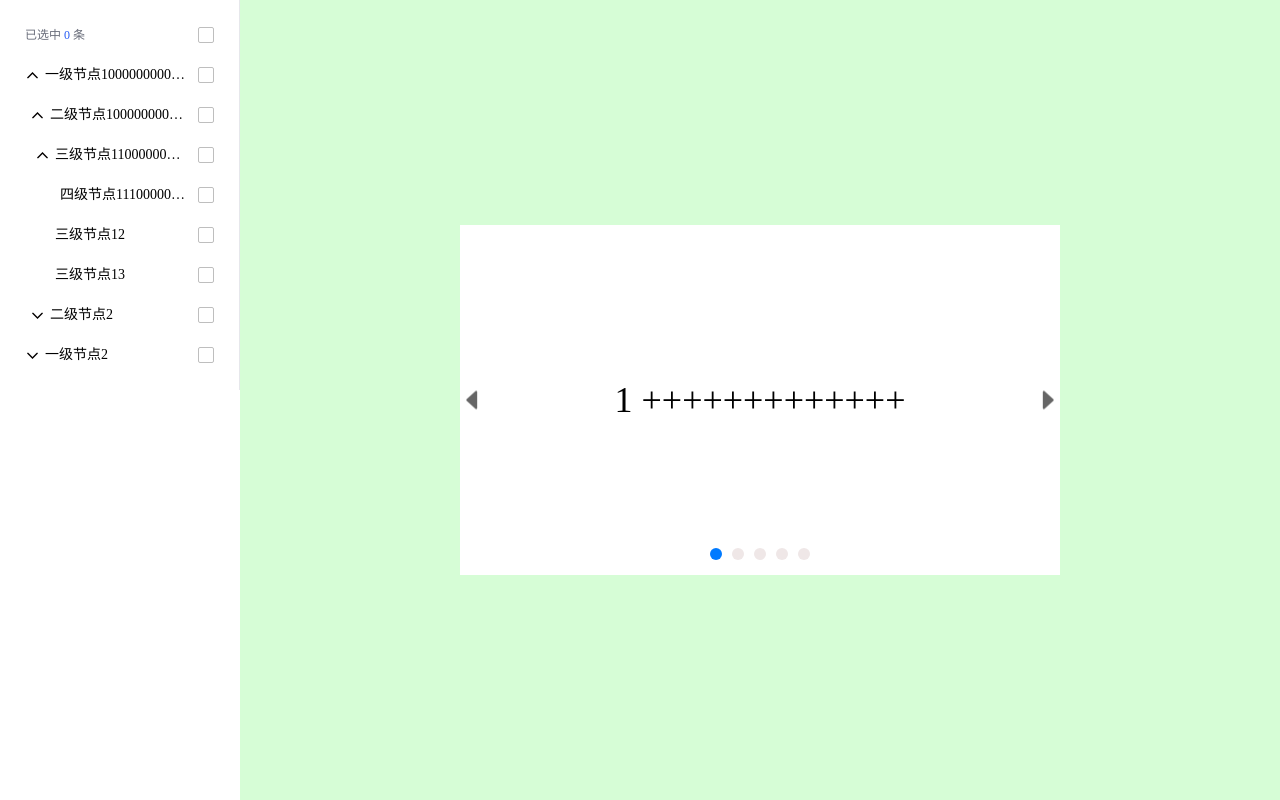
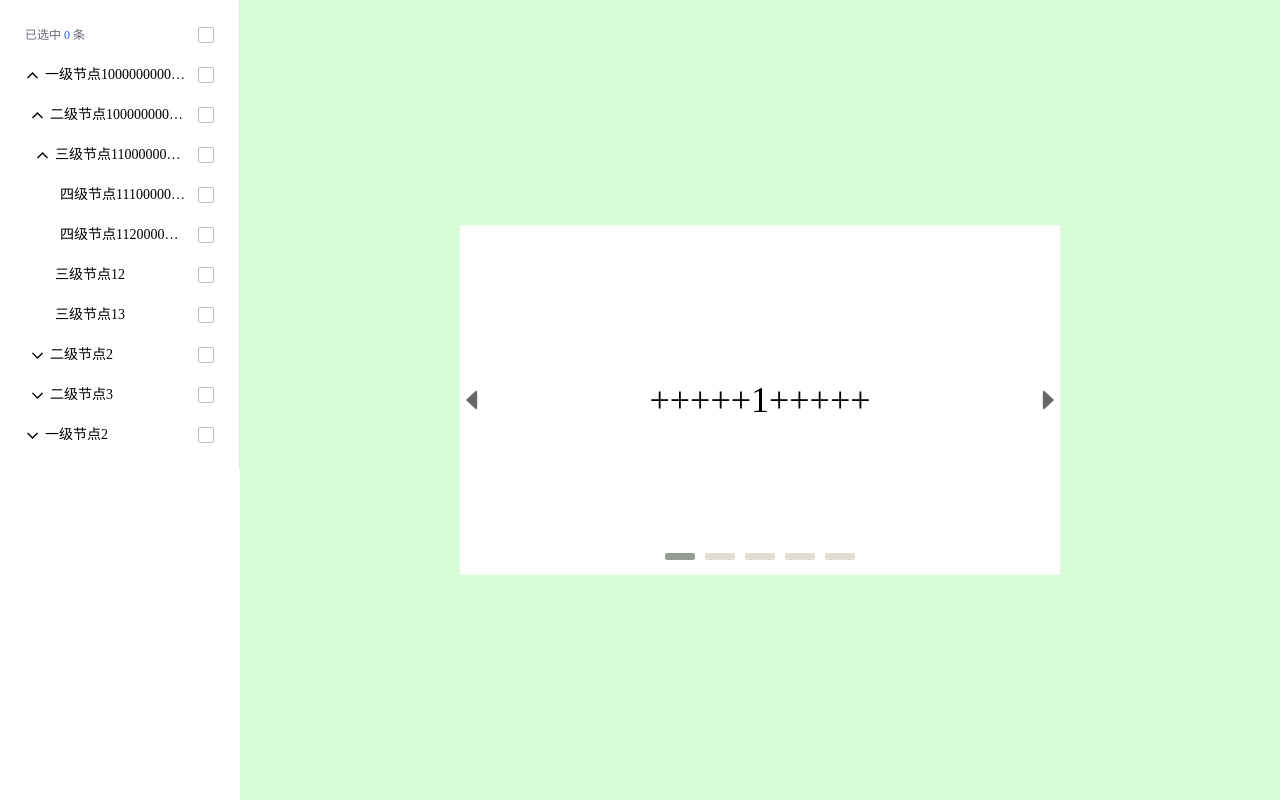
Before and after one commit to wanghaozz7/Component-library, a Vue app: page / in a window 1280 px wide. Built offline with nearby package versions, Linux system fonts and the light colour scheme.

Commit message:
修复了sideBar的折叠bug 完成了carousel的开发

```diff
--- /dev/null
+++ b/src/components/carousel/components/carouselItem/index.vue
@@ -0,0 +1,17 @@
+<template>
+  <div class="carousel-item">
+    <slot></slot>
+  </div>
+</template>
+
+<style>
+/* 穿透全局样式，因为循环需要生成前后的元素，scope会限制作用域 */
+.carousel-item {
+  width: 100%;
+  height: 100%;
+  flex-shrink: 0;
+  display: flex;
+  justify-content: center;
+  align-items: center;
+}
+</style>
--- a/src/components/carousel/components/indicatorGroup/components/rectangle/index.vue
+++ b/src/components/carousel/components/indicatorGroup/components/rectangle/index.vue
@@ -1,5 +1,32 @@
-<template></template>
+<template>
+  <div class="rectangle" :class="{ actived: isActive }" />
+</template>
 
-<script setup name="rectangle"></script>
+<script setup name="rectangle">
+const props = defineProps({
+  isActive: {
+    type: Boolean,
+    default: false,
+  },
+});
+</script>
 
-<style scoped lang="less"></style>
+<style scoped lang="less">
+.rectangle {
+  width: 30px;
+  height: 7px;
+  background-color: #e3ddd3;
+  margin: 0 5px;
+  border-radius: 2px;
+  transition: all 0.5s;
+  cursor: pointer;
+
+  &:hover {
+    background-color: #a7aba4;
+  }
+}
+
+.actived {
+  background-color: #969c92;
+}
+</style>
--- a/src/components/carousel/components/indicatorGroup/index.vue
+++ b/src/components/carousel/components/indicatorGroup/index.vue
@@ -1,13 +1,25 @@
 <template>
   <div class="indicator-group">
-    <div v-for="idx in indicatorCount" :key="idx" @click="handleClick(idx)">
-      <dot :isActive="idx === activeIdx" />
+    <div v-for="idx in indicatorCount" :key="idx">
+      <dot
+        :isActive="idx === activeIdx"
+        @click="handleClick(idx)"
+        @mouseenter="handleMouseenter(idx)"
+        v-if="indicatorType === 'dot'"
+      />
+      <rectangle
+        :isActive="idx === activeIdx"
+        @click="handleClick(idx)"
+        @mouseenter="handleMouseenter(idx)"
+        v-if="indicatorType === 'rectangle'"
+      />
     </div>
   </div>
 </template>
 
 <script setup name="indicatorGroup">
 import dot from "./components/dot/index.vue";
+import rectangle from "./components/rectangle/index.vue";
 
 const props = defineProps({
   // 个数
@@ -20,12 +32,26 @@ const props = defineProps({
     type: Number,
     default: 0,
   },
+  // 触发方式 (hover,click)
+  trigger: {
+    type: String,
+    default: "hover",
+  },
+  // 指示器类型 (dot,rectangle)
+  indicatorType: {
+    type: String,
+    default: "dot",
+  },
 });
 
 const emit = defineEmits(["change"]);
 
 const handleClick = (idx) => {
-  emit("change", idx);
+  if (props.trigger === "click") emit("change", idx);
+};
+
+const handleMouseenter = (idx) => {
+  if (props.trigger === "hover") emit("change", idx);
 };
 </script>
 
--- a/src/components/carousel/index.vue
+++ b/src/components/carousel/index.vue
@@ -1,7 +1,11 @@
 <template>
-  <div id="carousel">
+  <div
+    id="carousel"
+    @mouseenter="handleMouseEnter"
+    @mouseleave="handleMouseLeave"
+  >
     <div class="carousel-body" :style="{ left: offset + 'px' }">
-      <div class="carousel-item" v-for="item in 5" :key="item">
+      <!-- <div class="carousel-item" v-for="item in 5" :key="item">
         <div
           style="
             display: flex;
@@ -13,19 +17,22 @@
         >
           {{ item }} +++++++++++++
         </div>
-      </div>
+      </div> -->
+      <slot> </slot>
     </div>
     <arrowGroup @goForward="handleGoForward" @goBack="handleGoBack" />
     <indicatorGroup
       :indicatorCount="itemCount"
       :activeIdx="curIdx"
+      :trigger="trigger"
+      :indicatorType="indicatorType"
       @change="handleChange"
     />
   </div>
 </template>
 
 <script setup name="carousel">
-import { ref, onMounted } from "vue";
+import { ref, onMounted, onUnmounted } from "vue";
 
 import arrowGroup from "./components/arrowGroup/index.vue";
 import indicatorGroup from "./components/indicatorGroup/index.vue";
@@ -36,7 +43,17 @@ const props = defineProps({
     type: Boolean,
     default: true,
   },
-  // 滚动一次的延迟
+  // 是否自动滚动
+  autoRolling: {
+    type: Boolean,
+    default: true,
+  },
+  // 自动滚动间隔
+  interval: {
+    type: Number,
+    default: 3000,
+  },
+  // 滚动一次的延迟 (ms)
   delay: {
     type: Number,
     default: 250,
@@ -45,6 +62,26 @@ const props = defineProps({
   frame: {
     type: Number,
     default: 50,
+  },
+  // 触发方式 (hover,click)
+  trigger: {
+    type: String,
+    default: "hover",
+  },
+  // 箭头显示方式 (hover,none,always)
+  showArrow: {
+    type: String,
+    default: "hover",
+  },
+  // 指示器显示方式 (inside,outside,none)
+  showIndicator: {
+    type: String,
+    default: "inside",
+  },
+  // 指示器类型 (dot,rectangle)
+  indicatorType: {
+    type: String,
+    default: "dot",
   },
 });
 
@@ -60,10 +97,10 @@ let itemCount;
 let carouselWidth;
 // 定时器的间隔
 const interval = props.delay / props.frame;
-
-const shouldMove = () => {
-  return !isMoving.value;
-};
+// 自动滚动定时器
+let autoRollingInterval = null;
+// 存储定时器的沙漏实现定时器的开始和暂停
+let hourglass = 0;
 
 const getOffsetByIdx = (idx) => {
   return Math.abs(idx * carouselWidth) * -1;
@@ -90,22 +127,12 @@ const preCirculation = () => {
   carousel_body.innerHTML = el;
 
   // 重置下标范围   curIdx:1 ~ itemCount+1    偏移量范围 offset:carouselWidth*-1 ~ itemCount*carouselWidth*-1
-  // 默认偏移量更改
-  offset.value = carouselWidth * -1;
-  // 默认下标更改
-  curIdx.value = 1;
-};
-
-const handleGoForward = () => {
-  renderMove(curIdx.value + 1);
-};
-
-const handleGoBack = () => {
-  renderMove(curIdx.value - 1);
+  offset.value = carouselWidth * -1; // 默认偏移量更改
+  curIdx.value = 1; // 默认下标更改
 };
 
 const renderMove = (targetIdx) => {
-  if (!shouldMove()) return;
+  if (isMoving.value) return;
   isMoving.value = true;
   const dif = Math.abs(curIdx.value - targetIdx);
   if (dif === 1) {
@@ -113,7 +140,22 @@ const renderMove = (targetIdx) => {
     const targetOffset = getOffsetByIdx(targetIdx);
     const offsetDif = targetOffset - offset.value;
     const step = Math.ceil(offsetDif / props.frame);
-    moveAnimate(step, targetOffset, targetIdx);
+    const callBack = function () {
+      offset.value = targetOffset;
+      curIdx.value = targetIdx;
+      if (props.circular) {
+        if (targetIdx === itemCount + 1) {
+          // 循环滚动超出范围
+          curIdx.value = 1;
+          offset.value = getOffsetByIdx(curIdx.value);
+        } else if (targetIdx === 0) {
+          curIdx.value = itemCount;
+          offset.value = getOffsetByIdx(curIdx.value);
+        }
+      }
+      isMoving.value = false;
+    };
+    moveAnimate(step, targetOffset, targetIdx, callBack);
   } else {
     // 跳跃滚动
     // 两个idx的差值大于等于1 代表至少中间有一块 滚动时将两个idx之间的块全部隐藏(与循环同理,使我们的闪现不被看出来)
@@ -132,10 +174,7 @@ const renderMove = (targetIdx) => {
       lastIdx = l + 1;
     }
     // 将之间的内容隐藏
-    for (let i = l + 1; i < r; i++) {
-      console.log("i,item", i, carousel_item[i].style);
-      carousel_item[i].style.opacity = 0;
-    }
+    for (let i = l + 1; i < r; i++) carousel_item[i].style.opacity = 0;
     // 执行第一次滚动 到达第一个隐藏块
     const firstOffset = getOffsetByIdx(firstIdx);
     const fitstOffsetDif = firstOffset - offset.value;
@@ -143,9 +182,7 @@ const renderMove = (targetIdx) => {
     const callBack = function () {
       // 执行完毕后闪现到最后一个隐藏块
       const lastOffset = getOffsetByIdx(lastIdx);
-      // 闪现
       offset.value = lastOffset;
-      curIdx.value = lastIdx;
 
       // 从最后一个隐藏块到目标块
       const targetOffset = getOffsetByIdx(targetIdx);
@@ -154,10 +191,20 @@ const renderMove = (targetIdx) => {
       const innerCallBack = function () {
         // 到达目标块后将隐藏的内容显示
         const carousel_item = document.querySelectorAll(".carousel-item");
-        for (let i = l + 1; i < r; i++) {
-          console.log("i,item", i, carousel_item[i].style);
-          carousel_item[i].style.opacity = 1;
+        for (let i = l + 1; i < r; i++) carousel_item[i].style.opacity = 1;
+        offset.value = targetOffset;
+        curIdx.value = targetIdx;
+        if (props.circular) {
+          if (targetIdx === itemCount + 1) {
+            // 循环滚动超出范围
+            curIdx.value = 1;
+            offset.value = getOffsetByIdx(curIdx.value);
+          } else if (targetIdx === 0) {
+            curIdx.value = itemCount;
+            offset.value = getOffsetByIdx(curIdx.value);
+          }
         }
+        isMoving.value = false;
       };
       moveAnimate(step, targetOffset, targetIdx, innerCallBack);
     };
@@ -167,38 +214,87 @@ const renderMove = (targetIdx) => {
 
 const moveAnimate = (step, targetOffset, targetIdx, callBack = () => {}) => {
   offset.value += step;
-  // 到达终点
+  // 到达终点 => 处理状态
   if (
     (step > 0 && offset.value >= targetOffset) ||
     (step < 0 && offset.value <= targetOffset)
   ) {
-    // 滚动后的固定操作 对齐offset、更新下标、更新移动状态、将值重置在合理范围内  之后执行回调
-    offset.value = targetOffset;
-    curIdx.value = targetIdx;
-    isMoving.value = false;
-    if (props.circular) {
-      if (targetIdx === itemCount + 1) {
-        // 循环滚动超出范围
-        curIdx.value = 1;
-        offset.value = getOffsetByIdx(curIdx.value);
-      } else if (targetIdx === 0) {
-        curIdx.value = itemCount;
-        offset.value = getOffsetByIdx(curIdx.value);
-      }
-    }
+    // 执行回调
     callBack();
     return;
   }
-  // 未到达终点 => 相同间隔执行动画
+  // 未到达终点 => 继续滚动
   setTimeout(() => {
     moveAnimate(step, targetOffset, targetIdx, callBack);
   }, interval);
 };
 
-const handleChange = (idx) => {
-  console.log("handleChange", idx);
-  renderMove(idx);
+const intervalGoForward = () => {
+  // 判断元素是否在可视范围内和浏览器是否休眠
+  if (webIsActive() || isInViePortOfOne(carousel)) {
+    // 将时间间隔分为10份,当第十次时触发滚动并清除沙子 通过沙漏中的沙子实现计时器的暂停和继续
+    hourglass += props.interval / 10;
+    if (hourglass === props.interval) {
+      handleGoForward();
+      hourglass = 0;
+    }
+  }
 };
+
+const setAutoRollingInterval = () => {
+  if (props.autoRolling && autoRollingInterval === null) {
+    autoRollingInterval = setInterval(() => {
+      intervalGoForward();
+    }, props.interval / 10);
+  }
+};
+
+const clearAutoRollingInterval = () => {
+  if (props.autoRolling && autoRollingInterval !== null) {
+    window.clearInterval(autoRollingInterval);
+    autoRollingInterval = null;
+  }
+};
+
+// 浏览器是否休眠
+const webIsActive = () => {
+  let bowhidden =
+    "hidden" in document
+      ? "hidden"
+      : "webkithidden" in document
+      ? "webkithidden"
+      : "mozhidden" in document
+      ? "mozhidden"
+      : null;
+  let vibchage =
+    "visibilitychange" || "webkitvisibilitychange" || "mozvisibilitychange";
+  document.addEventListener(vibchage, function () {
+    if (!document[bowhidden]) return true;
+    else return false;
+  });
+};
+
+// 元素是否处于可视区域内
+const isInViePortOfOne = (el) => {
+  const viewPortHeight =
+    window.innerHeight ||
+    document.documentElement.clientHeight ||
+    document.body.clientHeight;
+  const offsetTop = el.offsetTop;
+  const scollTop = document.documentElement.scrollTop;
+  const top = offsetTop - scollTop;
+  return top <= viewPortHeight && top >= 0;
+};
+
+const handleGoForward = () => renderMove(curIdx.value + 1);
+
+const handleGoBack = () => renderMove(curIdx.value - 1);
+
+const handleChange = (idx) => renderMove(idx);
+
+const handleMouseEnter = () => clearAutoRollingInterval();
+
+const handleMouseLeave = () => setAutoRollingInterval();
 
 onMounted(() => {
   const carousel = document.getElementById("carousel");
@@ -209,6 +305,12 @@ onMounted(() => {
   itemCount = carousel_item.length;
   // 循环滚动结构
   if (props.circular) preCirculation();
+  // 设置自动滚动定时器
+  setAutoRollingInterval();
+});
+
+onUnmounted(() => {
+  clearAutoRollingInterval();
 });
 </script>
 
@@ -226,12 +328,3 @@ onMounted(() => {
   }
 }
 </style>
-
-<style>
-.carousel-item {
-  width: 100%;
-  height: 100%;
-  background-color: rgb(255, 255, 255);
-  flex-shrink: 0;
-}
-</style>
--- a/src/components/sideBar/components/collapse/collapseItem/index.vue
+++ b/src/components/sideBar/components/collapse/collapseItem/index.vue
@@ -18,7 +18,7 @@
       <checkBox @check="handleCheck" :checkedState="checkedState" />
     </div>
     <div ref="hiddenPart">
-      <collapseItem
+      <collapse-item
         v-for="(children, index) in node.children"
         :key="children.label"
         :node="children"
@@ -163,8 +163,11 @@ const isLeaf = () => {
 // 叶子节点选中变化
 const handleNodeChange = (node, type) => emit("nodeChange", node, type);
 
-// 更新隐藏部分高度
-const handleHeightChange = (height) => (hiddenPartHeight.value += height);
+// 更新隐藏部分高度(单向向上)
+const handleHeightChange = (height) => {
+  hiddenPartHeight.value += height;
+  emit("heightChange", height);
+};
 
 // 子节点count改变(单向向上)
 const handleChildCountChange = (change) => {
@@ -186,7 +189,7 @@ onMounted(() => {
   if (props.defaultUnfoldAll || props.node.defaultUnfold) isFold.value = false;
 });
 
-// 监听折叠状态(单次向上)
+// 监听折叠状态
 watch(
   // 当子节点高度变化 通知父节点高度变化(值相同)
   () => isFold.value,
--- a/src/components/sideBar/components/collapse/index.vue
+++ b/src/components/sideBar/components/collapse/index.vue
@@ -1,6 +1,6 @@
 <template>
   <div class="collapse">
-    <collapseItem
+    <collapse-item
       v-for="(node, idx) in collapseData"
       :key="node.label"
       :node="node"
--- a/src/views/HomeView.vue
+++ b/src/views/HomeView.vue
@@ -10,7 +10,29 @@
     </div>
     <div class="mainContent">
       <div class="carousel-container">
-        <carousel />
+        <carousel
+          :circular="true"
+          :autoRolling="false"
+          :interval="2500"
+          indicatorType="rectangle"
+          trigger="click"
+        >
+          <carousel-item v-for="item in 5" :key="item">
+            <div
+              style="
+                width: 100%;
+                height: 100%;
+                font-size: 36px;
+                display: flex;
+                justify-content: center;
+                align-items: center;
+                background: #fff;
+              "
+            >
+              +++++{{ item }}+++++
+            </div>
+          </carousel-item>
+        </carousel>
       </div>
     </div>
   </div>
@@ -21,6 +43,7 @@ import { reactive } from "vue";
 
 import sideBar from "@/components/sideBar/index.vue";
 import carousel from "@/components/carousel/index.vue";
+import carouselItem from "@/components/carousel/components/carouselItem/index.vue";
 
 // 已选中的叶子节点一维数组
 let checkedNodeArray = reactive([]);
@@ -40,6 +63,10 @@ const sideBarData = [
             children: [
               {
                 label: "四级节点111000000000000000000000000",
+                defaultUnfold: true,
+              },
+              {
+                label: "四级节点112000000000000000000000000",
                 defaultUnfold: true,
               },
             ],
```
